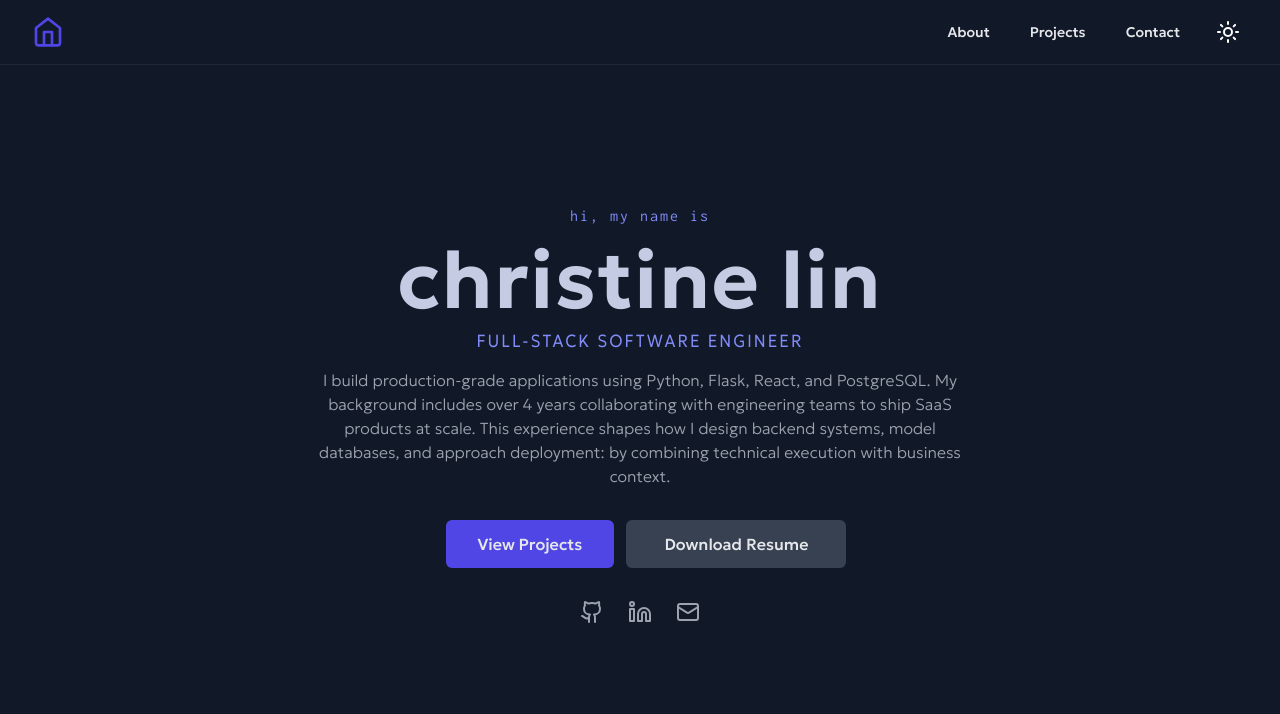
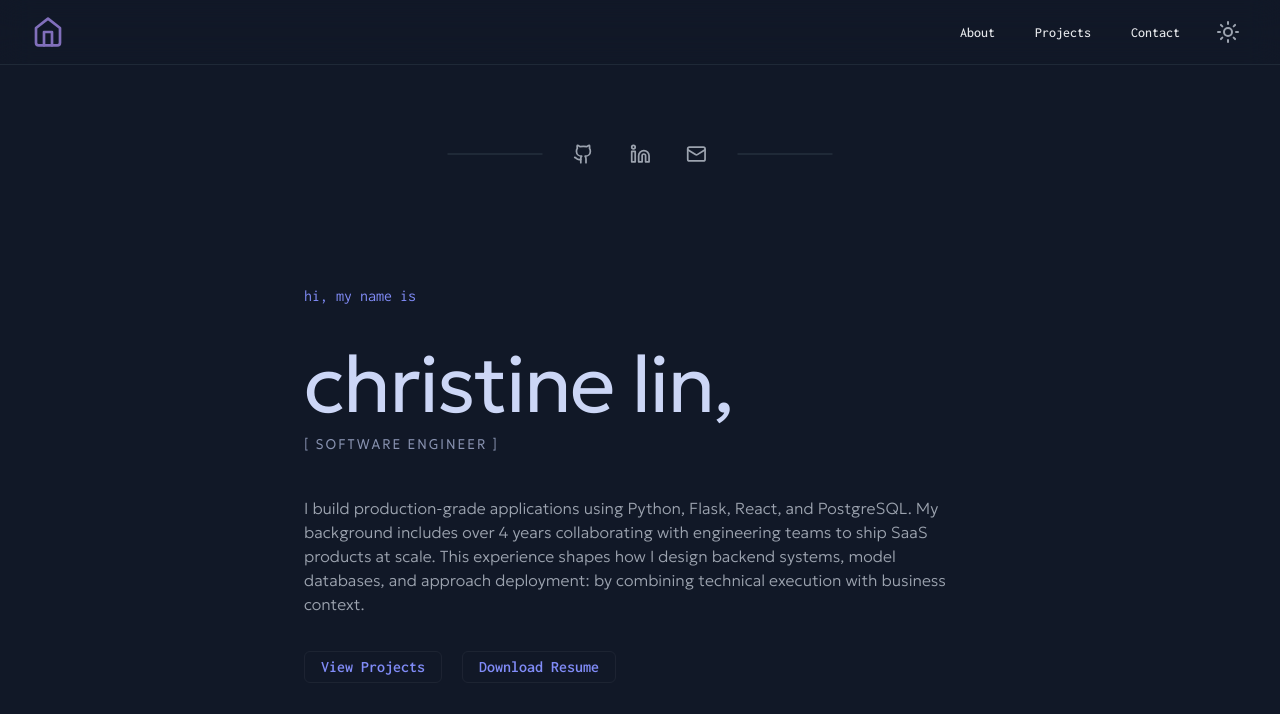
Before and after one commit to christinelinster/christine-lin, a React (Vite) app: page / in a window 1280 px wide. Shown: the top 714 px of the page. Built offline with nearby package versions, Linux system fonts and the light colour scheme.

Commit message:
add: redesign home page

```diff
--- a/index.html
+++ b/index.html
@@ -7,9 +7,9 @@
   <meta name="viewport" content="width=device-width, initial-scale=1.0" />
 <link rel="preconnect" href="https://fonts.googleapis.com">
 <link rel="preconnect" href="https://fonts.gstatic.com" crossorigin>
-<link href="https://fonts.googleapis.com/css2?family=Geologica:wght,CRSV@100..900,0&family=Inconsolata:wght@200..900&family=Lato:ital,wght@0,100;0,300;0,400;0,700;0,900;1,100;1,300;1,400;1,700;1,900&family=Raleway:ital,wght@0,100..900;1,100..900&display=swap" rel="stylesheet"><body class="bg-white dark:bg-gray-900">
+<link href="https://fonts.googleapis.com/css2?family=Geologica:wght,CRSV@100..900,0&family=Inconsolata:wght@200..900&family=Lato:ital,wght@0,100;0,300;0,400;0,700;0,900;1,100;1,300;1,400;1,700;1,900&family=Raleway:ital,wght@0,100..900;1,100..900&display=swap" rel="stylesheet">
+<body class="app-container">
   <div id="root"></div>
   <script type="module" src="/src/main.jsx"></script>
 </body>
-
 </html>
--- a/src/App.jsx
+++ b/src/App.jsx
@@ -10,9 +10,8 @@ function App() {
   return (
     <ThemeProvider>
       <Router>
-        <div className="min-h-screen bg-white dark:bg-gray-900 text-gray-900 dark:text-white transition-colors duration-200">
           <Navbar />
-          <main className="pt-16">
+          <main className="main-content">
             <Routes>
               <Route path="/" element={<Home />} />
               <Route path="/about" element={<About />} />
@@ -20,7 +19,6 @@ function App() {
               <Route path="/contact" element={<Contact />} />
             </Routes>
           </main>
-        </div>
       </Router>
     </ThemeProvider>
   );
--- /dev/null
+++ b/src/components/SocialLinks.jsx
@@ -0,0 +1,32 @@
+import { Github, Linkedin, Mail } from "lucide-react";
+import '../styles/social-links.css'
+const SocialLinks = () => {
+    return(
+        <div className="social-links">
+          <hr className="divider"/>
+            <a
+              href="https://github.com/christinelinster"
+              target="_blank"
+              rel="noopener noreferrer"
+              className="social-link"
+            >
+              <Github className="social-icon" />
+            </a>
+            <a
+              href="https://linkedin.com/in/christinelin19"
+              target="_blank"
+              rel="noopener noreferrer"
+              className="social-link"
+            >
+              <Linkedin className="social-icon" />
+            </a>
+            <a href="mailto:lin.christine19@gmail.com" className="social-link">
+              <Mail className="social-icon" />
+            </a>
+            <hr className="divider" />
+          </div>
+    )
+
+}
+
+export default SocialLinks
--- /dev/null
+++ b/src/data/home.js
@@ -0,0 +1,8 @@
+const homeContent = {
+    description: `I build production-grade applications using Python, Flask, React, and PostgreSQL.
+    My background includes over 4 years collaborating with engineering teams to ship SaaS products at scale.
+    This experience shapes how I design backend systems, model databases, and approach deployment:
+    by combining technical execution with business context.`
+}
+
+export default homeContent
--- a/src/index.css
+++ b/src/index.css
@@ -7,8 +7,8 @@
 :root {
     /* Colors */
     --primary-black: #111827;
-    --primary-white:#f9fafb;
-    --primary-purple: #4f46e5;
+    --primary-white:#F0F0FE;
+    --primary-purple: #816FBB;
     --dark-purple: #4338ca;
     --light-purple: #818cf8;
 
@@ -30,16 +30,39 @@
     --font-body: 'Geologica', -apple-system, BlinkMacSystemFont, 'sans-serif'
 }
 
-
-html {
-    font-family: "Geologica";
+body{
+    font-family: var(--font-body);
     font-weight: 200;
+    font-size: 0.9rem;
 }
 
-h1,
-h2,
-h3,
-h4,
-label {
-    font-family: "Alata";
+/* Layout and Base Styles */
+.app-container {
+  min-height: 100vh;
+  transition: background-color 0.2s, color 0.2s;
 }
+
+.main-content {
+  padding-top: 6rem; /* Equivalent to pt-16 (16 * 0.25rem) */
+}
+
+/* Light Mode (Default) */
+.app-container {
+  background-color: var(--primary-white);
+  color: #111827;
+}
+
+/* Dark Mode */
+/* This assumes your ThemeProvider adds a 'dark' class to the <html> or <body> tag */
+.dark .app-container {
+  background-color: var(--primary-black);
+  color: var(--light-text);
+}
+
+h2, h3, a {
+    font-family: var(--font-subheading);
+}
+
+a{
+    font-size: 1rem;
+}
--- a/src/pages/Home.jsx
+++ b/src/pages/Home.jsx
@@ -1,62 +1,35 @@
-import { Github, Linkedin, Mail } from "lucide-react";
 import { Link } from "react-router-dom";
-import Typewriter from "typewriter-effect";
+import SocialLinks from "../components/SocialLinks";
+import homeContent from "../data/home";
 import "../styles/home.css";
-
-//Add typewriter effect to my name.
 
 export default function Home() {
   return (
     <div className="home-container">
+
+        <SocialLinks />
+
       <div className="home-content">
-        <div className="text-center">
-          <h2 className="home-title">
+        <div>
           <p className="home-intro">hi, my name is</p>
-
-            <p className="home-name">Christine Lin</p>
-            <p className="home-role">Full-Stack Software Engineer</p>
-          </h2>
-
-
+          <p className="home-name">Christine Lin, </p>
+          <p className="home-role">[ Software Engineer ]</p>
+        </div>
+        <div>
           <p className="home-description">
-            I build production-grade applications using Python, Flask, React, and PostgreSQL.
-            My background includes over 4 years collaborating with engineering teams to ship SaaS products at scale.
-            This experience shapes how I design backend systems, model databases, and approach deployment: by combining technical execution with business context.
-
-
+            {homeContent.description}
           </p>
+        </div>
         <div className="button-container">
           <div>
-              <Link to="/projects" className="primary-button">
+            <Link to="/projects" className="cta primary-button">
               View Projects
             </Link>
           </div>
           <div>
-              <Link to="/contact" className="secondary-button">
+            <Link to="/contact" className="cta secondary-button">
               Download Resume
             </Link>
-            </div>
-          </div>
-          <div className="social-links">
-            <a
-              href="https://github.com/christinelinster"
-              target="_blank"
-              rel="noopener noreferrer"
-              className="social-link"
-            >
-              <Github className="h-6 w-6" />
-            </a>
-            <a
-              href="https://linkedin.com/in/christinelin19"
-              target="_blank"
-              rel="noopener noreferrer"
-              className="social-link"
-            >
-              <Linkedin className="h-6 w-6" />
-            </a>
-            <a href="mailto:lin.christine19@gmail.com" className="social-link">
-              <Mail className="h-6 w-6" />
-            </a>
           </div>
         </div>
       </div>
--- a/src/styles/about.css
+++ b/src/styles/about.css
@@ -10,12 +10,7 @@
 .about-container {
   height: calc(100vh - 6rem);
   overflow-y: auto;
-  background-color: #ffffff;
   padding-top: 2rem;
-}
-
-.dark .about-container {
-  background-color: #111827;
 }
 
 .about-content {
--- a/src/styles/contact.css
+++ b/src/styles/contact.css
@@ -1,12 +1,7 @@
 .contact-container {
   height: calc(100vh - 4rem);
   overflow-y: auto;
-  background-color: #f9fafb;
   padding-top: 2rem;
-}
-
-.dark .contact-container {
-  background-color: #111827;
 }
 
 .contact-content {
--- a/src/styles/home.css
+++ b/src/styles/home.css
@@ -1,64 +1,43 @@
 .home-container {
   height: calc(100vh - 6rem);
   display: flex;
+  flex-direction: column;
   align-items: center;
-  background-color: var(--primary-white)
-}
-
-.dark .home-container {
-  background-color: var(--primary-black);
+  justify-content: center;
+  max-width: 80rem;
+  margin: 0 auto;
+  padding: 0 1rem;
 }
 
 .home-content {
+  display: flex;
+  flex-direction: column;
   max-width: 80rem;
-  margin: 0 auto;
-  padding: 3rem 1rem;
+  padding: 2rem 1.5rem;
+  row-gap: 2rem;
 }
 
+
 @media (min-width: 640px) {
-  .home-content {
-    padding-left: 1.5rem;
-    padding-right: 1.5rem;
-  }
+.home-content{
+  row-gap: 1rem;
+}
+}
+
+@media (min-width: 768px) {
+.home-content{
+  row-gap: 0.7rem;
+}
 }
 
 @media (min-width: 1024px) {
-  .home-content {
-    padding-left: 2rem;
-    padding-right: 2rem;
-  }
+.home-content{
+  row-gap: 0.5rem;
 }
-
-.home-title {
-  font-size: 2.25rem;
-  line-height: 2.5rem;
-  font-weight: 800;
-  letter-spacing: 0.025em;
-  color: var(--dark-text);
-}
-
-.dark .home-title {
-  color: var(--light-gray);
-}
-
-@media (min-width: 640px) {
-  .home-title {
-    font-size: 3rem;
-    line-height: 1;
-  }
-}
-
-@media (min-width: 768px) {
-  .home-title {
-    font-size: 3.75rem;
-    line-height: 1;
-  }
 }
 
 .home-intro {
   font-family: var(--font-subheading);
-  font-size: 1rem;
-  letter-spacing: 2px;
   font-weight: 400;
   color: var(--dark-text);
 }
@@ -68,36 +47,32 @@
 }
 
 .home-name {
-  font-family: var(--font-heading);
-  font-weight: 600;
-
+  font-weight: 300;
   color: var(--primary-purple);
-  font-size: 2.6rem;
-  margin: 1rem 0 0;
+  font-size: 3rem;
+  letter-spacing: -2px;
   text-transform: lowercase;
 }
 
 .home-role {
-  font-family: var(--font-heading);
   font-size: 0.8rem;
   font-weight: 300;
-  color: var(--dark-text);
+  color: var(--light-text);
   text-transform: uppercase;
   transform: scale(1, 1.1);
   letter-spacing: 1px;
+  margin-top: -0.3rem;
 }
 
 .dark .home-role {
-  color: var(--light-purple);
-
+  color: rgb(136, 146, 176);
 }
 
 .dark .home-name {
-  color: #e0e7ffdd;
+  color: rgb(204, 214, 246);
 }
-
-.home-description {
-  display: none;
+.home-description{
+  color: var(--dark-text);
 }
 
 .dark .home-description {
@@ -105,31 +80,46 @@
 }
 
 @media (min-width: 640px) {
+  .home-intro{
+    font-size: 1rem;
+  }
+
   .home-name {
     font-size: 4rem;
-    margin: 0.8rem 0 0.6rem
+    margin: 0.8rem 0 0;
   }
 
   .home-role {
-    font-size: 1rem;
-    font-weight: 300;
-    transform: scale(1, 1.1);
     letter-spacing: 2px;
+      margin-top: -0.5rem;
   }
 
   .home-description {
-    display: block;
     font-family: var(--font-body);
-    font-weight: 200;
-    margin-top: 0.75rem;
+    margin: 2rem 0;
     max-width: 28rem;
-    margin-left: auto;
-    margin-right: auto;
-    font-size: 0.8rem;
+    font-size: 0.9rem;
+    text-align: left;
   }
 }
 
 @media (min-width: 768px) {
+  .home-name {
+    font-size: 4.5rem;
+  }
+
+  .home-description {
+    font-size: 1rem;
+    max-width: 35rem;
+  }
+
+  .home-role{
+      margin-top: -0.8rem;
+  }
+
+}
+
+@media (min-width: 1024px) {
 
   .home-name {
     font-size: 5rem;
@@ -137,108 +127,84 @@
   }
 
   .home-description {
-    margin-top: 1.25rem;
-    font-size: 1rem;
-    font-weight: 200;
-    line-height: 1.5rem;
     max-width: 42rem;
+  }
+
+  .home-role{
+      margin-top: -1.2rem;
   }
 
 }
 
 .button-container {
-  margin-top: 1.25rem;
-  width: 14rem;
-  margin-left: auto;
-  margin-right: auto;
+  display: flex;
+  align-items: center;
+  gap: 0.5rem;
 }
 
 @media (min-width: 640px) {
   .button-container {
-    display: flex;
     width: 28rem;
-    justify-content: center;
   }
 }
 
-@media (min-width: 768px) {
-  .button-container {
-    margin-top: 2rem;
-  }
+.cta {
+  position: relative;
+  width: 100%;
+  padding: 0.4rem 1rem;
+  background: transparent;
+  border-radius: 0.375rem;
+  font-weight: 600;
+  cursor: pointer;
+  /* 1. Create a faint base border so it's not "invisible" to accessibility */
+  border: 1.5px solid rgba(0,0,0,0.05);
+  transition: all 0.3s ease;
+  color: var(--dark-gray);
 }
 
-.primary-button {
-  width: 100%;
-  display: flex;
-  align-items: center;
-  justify-content: center;
-  padding: 0.75rem 2rem;
-  border-radius: 0.375rem;
-  font-size: 1rem;
-  font-weight: 500;
-  color: var(--light-gray);
-  background-color: var(--primary-purple);
-  transition: background-color 0.2s;
+.dark .cta{
+  color: var(--light-purple);
+  border: 1.5px solid rgba(255, 255, 255, 0.05);
 }
 
-.primary-button:hover {
-  background-color: var(--dark-purple)
+/* 2. The Animated Border Layer */
+.cta::after {
+  content: '';
+  position: absolute;
+  inset: -1.5px; /* Sits exactly on the border */
+  border: 1.5px solid var(--primary-purple);
+  border-radius: 0.375rem;
+
+  /* The "Premium" Secret: Scale it to 0 initially */
+  transform: scale(0.9);
+  opacity: 0;
+  transition: transform 0.3s ease, opacity 0.3s ease;
 }
 
-.dark .primary-button {
-  background-color: var(--primary-purple);
+/* 3. Hover State */
+.cta:hover::after {
+  transform: scale(1);
+  opacity: 1;
 }
 
-.dark .primary-button:hover {
-  background-color: var(--light-purple);
-}
-
-.secondary-button {
-  width: 100%;
-  display: flex;
-  align-items: center;
-  justify-content: center;
-  padding: 0.75rem 2rem;
-  border-radius: 0.375rem;
-  font-size: 1rem;
-  font-weight: 500;
-  color: var(--light-gray);
-  background-color: var(--primary-gray);
-  transition: background-color 0.2s;
-  margin-top: 0.75rem;
+/* Optional: Slight lift effect */
+.cta:hover {
+  transform: translateY(-1px);
+  color: var(--primary-purple);
 }
 
 @media (min-width: 640px) {
+  .cta{
+    font-size: 0.9rem;
+  }
   .secondary-button {
     margin-top: 0;
     margin-left: 0.75rem;
   }
 }
 
-.secondary-button:hover {
-  background-color: var(--dark-gray);
+@media (min-width: 1024px){
+  .cta{
+    font-size: 1rem;
+  }
 }
-
-.social-links {
-  margin-top: 2rem;
-  display: flex;
-  justify-content: center;
-  gap: 1.5rem;
-}
-
-.social-link {
-  color: #6b7280;
-  transition: color 0.2s;
-}
-
-.social-link:hover {
-  color: #4b5563;
-}
-
-.dark .social-link {
-  color: var(--light-text);
-}
-
-.dark .social-link:hover {
-  color: var(--light-purple);
-}
--- a/src/styles/navbar.css
+++ b/src/styles/navbar.css
@@ -1,15 +1,14 @@
+/* --- Navbar Base --- */
 .navbar {
   position: fixed;
   width: 100%;
   z-index: 50;
-  background-color: var(--primary-white);
   backdrop-filter: blur(15px);
-  border-bottom: 1px solid var(--light-gray)
+  border-bottom: 1px solid var(--light-gray);
 }
 
 .dark .navbar {
-  background-color: var(--primary-black);
-  border-bottom-color: var(--dark-gray)
+  border-bottom-color: var(--dark-gray);
 }
 
 .navbar-container {
@@ -19,15 +18,11 @@
 }
 
 @media (min-width: 640px) {
-  .navbar-container {
-    padding: 0 1.5rem;
-  }
+  .navbar-container { padding: 0 1.5rem; }
 }
 
 @media (min-width: 1024px) {
-  .navbar-container {
-    padding: 0 2rem;
-  }
+  .navbar-container { padding: 0 2rem; }
 }
 
 .navbar-content {
@@ -42,29 +37,31 @@
   align-items: center;
 }
 
+/* --- Logo Hook --- */
 .home-link {
   color: var(--primary-purple);
-  transition: color 0.2s;
+  transition: transform 0.2s ease, color 0.2s;
 }
 
 .dark .home-link {
-  color: var(--primary-purple)
+  color: var(--primary-purple);
 }
 
 .home-link:hover {
   color: var(--dark-purple);
+  transform: scale(1.05); /* Added subtle premium lift */
 }
 
 .dark .home-link:hover {
   color: var(--light-purple);
-
 }
 
 .home-icon {
-  height: 2rem;
+  height: 4rem;
   width: 2rem;
 }
 
+/* --- Desktop Menu & Links --- */
 .desktop-menu {
   display: none;
 }
@@ -78,11 +75,12 @@
 }
 
 .nav-link {
+  position: relative; /* For underline positioning */
   padding: 0.5rem 0.75rem;
   border-radius: 0.375rem;
   font-size: 0.875rem;
   font-weight: 500;
-  transition: all 0.2s;
+  transition: color 0.3s ease;
   color: var(--primary-gray);
 }
 
@@ -90,36 +88,73 @@
   color: var(--light-gray);
 }
 
+/* The Animated Underline */
+/* Update the Underline Logic */
+.nav-link::after {
+  content: '';
+  position: absolute;
+  bottom: 4px;
+  left: 50%;
+  width: 0;
+  height: 2px;
+  background-color: var(--primary-purple);
+  transition: width 0.3s ease, left 0.3s ease;
+  border-radius: 2px;
+  /* Added: Prevents the line from getting too long on wide mobile screens */
+  max-width: 40px;
+}
+
+.nav-link:hover::after,
+.nav-link.active::after {
+  /* On mobile, 'left' needs to be calculated to keep a fixed width centered */
+  width: 30px;
+  left: calc(50% - 15px);
+}
+
+/* Specific adjustment for Desktop to allow slightly longer lines if desired */
+@media (min-width: 640px) {
+  .nav-link:hover::after,
+  .nav-link.active::after {
+    width: 60%;
+    left: 20%;
+    max-width: none;
+  }
+}
+
 .nav-link:hover {
-  background-color: var(--light-gray);
+  color: var(--dark-purple);
+  background-color: transparent; /* Removed block background */
 }
 
 .dark .nav-link:hover {
-  background-color: var(--primary-gray);
+  color: var(--light-purple);
+  background-color: transparent;
 }
 
 .nav-link.active {
-  background-color: var(--light-gray-purple);
   color: var(--dark-purple);
+  background-color: transparent;
 }
 
 .dark .nav-link.active {
-  background-color: var(--dark-gray-purple);
   color: var(--primary-white);
+  background-color: transparent;
 }
 
+/* --- Controls --- */
 .theme-toggle {
   padding: 0.5rem;
   border-radius: 50%;
-  transition: background-color 0.2s;
+  transition: background-color 0.2s, transform 0.2s;
 }
 
 .theme-toggle:hover {
   background-color: var(--light-gray);
+  transform: rotate(15deg);
 }
 
 .dark .theme-toggle:hover {
-  background-color: var(--primary-gray)
+  background-color: var(--primary-gray);
 }
 
 .theme-icon {
@@ -140,19 +175,38 @@
   }
 }
 
+/* --- Mobile Menu Animation --- */
 .mobile-menu {
   position: absolute;
   top: 4rem;
   right: 0;
   left: 0;
-  padding: 0.5rem 1rem;
-  background-color: var(--primary-white);
+  padding: 0.75rem 1rem;
+background-color: #fbfaff;
   border-bottom: 1px solid var(--light-gray);
+box-shadow: 0 10px 15px -3px rgba(139, 92, 246, 0.05);
+
+  /* Slide & Fade Animation */
+  transform-origin: top;
+  animation: mobileMenuReveal 0.3s cubic-bezier(0.175, 0.885, 0.32, 1.1) forwards;
+}
+
+@keyframes mobileMenuReveal {
+  from {
+    opacity: 0;
+    transform: translateY(-8px) scaleY(0.98);
+  }
+  to {
+    opacity: 1;
+    transform: translateY(0) scaleY(1);
+  }
 }
 
 .dark .mobile-menu {
-  background-color: #111827;
-  border-bottom-color: #1f2937;
+  background-color: var(--dark-gray);
+  opacity: 0.6;
+  border-bottom-color: #2d2640;
+  box-shadow: 0 10px 15px -3px rgba(0, 0, 0, 0.3);
 }
 
 .mobile-nav-links {
--- a/src/styles/projects.css
+++ b/src/styles/projects.css
@@ -1,12 +1,7 @@
 .projects-container {
   height: calc(100vh - 6rem);
   overflow-y: auto;
-  background-color: #ffffff;
   padding-top: 2rem;
-}
-
-.dark .projects-container {
-  background-color: #111827;
 }
 
 .projects-content {
--- /dev/null
+++ b/src/styles/social-links.css
@@ -0,0 +1,89 @@
+.social-links {
+    position: absolute;
+    top: 15%;
+    width: calc(100% - 1.5rem);
+    display: flex;
+    justify-content: end;
+    padding: 0 1.5rem;
+    gap: 1.25rem; /* Increased gap slightly to account for the border */
+    margin: 0;
+}
+
+.social-link {
+    position: relative;
+    color: #6b7280;
+    transition: color 0.3s ease;
+    display: flex;
+    align-items: center;
+    justify-content: center;
+    padding: 6px; /* Space for the border to appear */
+}
+
+/* 1. The Hidden Frame */
+.social-link::before {
+    content: '';
+    position: absolute;
+    /* This creates a square frame slightly larger than the icon */
+    inset: 0;
+    border: 1.5px solid currentColor; /* Uses the current text color */
+    border-radius: 0.375rem;
+
+    /* The Animation Properties */
+    opacity: 0;
+    transform: scale(0.7); /* Starts smaller */
+    transition: transform 0.3s cubic-bezier(0.175, 0.885, 0.32, 1.275), opacity 0.2s ease;
+}
+
+/* 2. Hover State */
+.social-link:hover {
+    color: #4b5563; /* Darker gray for light mode */
+}
+
+.social-link:hover::before {
+    opacity: 1;
+    transform: scale(1); /* Snaps to full size */
+}
+
+/* 3. Dark Mode Adjustments */
+.dark .social-link {
+    color: var(--light-text);
+}
+
+.dark .social-link:hover {
+    color: var(--light-purple);
+}
+
+.social-icon {
+    width: 0.9rem;
+    position: relative;
+    z-index: 1; /* Ensures icon stays above the border */
+}
+
+
+@media (min-width: 640px) {
+    .divider {
+        display: block;
+        width: 6rem;
+        border: 1px solid var(--light-gray);
+        border-radius: 3rem;
+}
+
+    .dark .divider{
+        border-color: var(--dark-gray);
+    }
+
+    .social-links {
+        position: relative;
+        top: 0;
+        justify-content: center;
+        align-items: center;
+        gap: 1.5rem;
+        margin-top: -3rem;
+        margin-bottom: 5rem;
+    }
+
+    .social-icon{
+        width: 1.3rem;
+    }
+
+}
```
Lines whose indentation alone changed are shown as unchanged.
